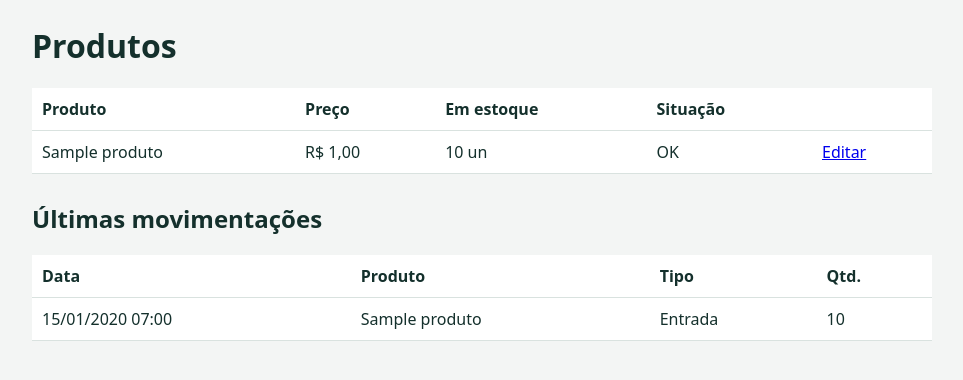
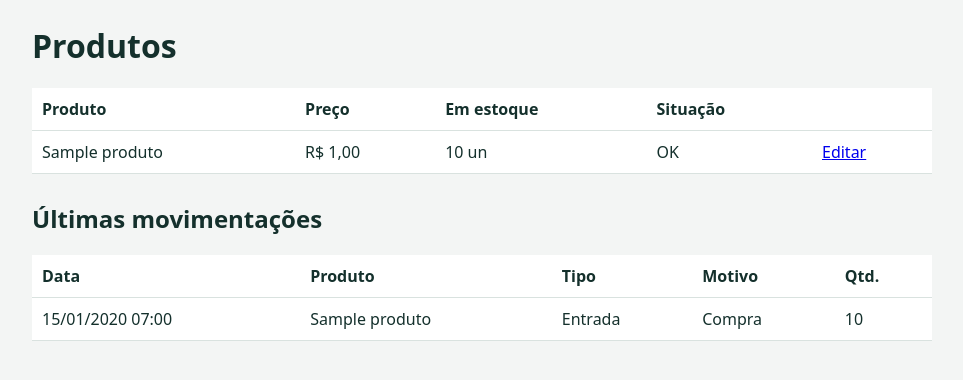
Before and after one commit to Joesants/MiniGestor, a Django app: page / in a window 1280 px wide. Shown: the part 50-430 px from the top of the page, without its empty margins (158-1121 px from the left). Run offline with Django 5.2, Linux system fonts and the light colour scheme; tables that the repository leaves empty hold one stand-in row (values such as "Sample post").

Commit message:
Adiciona motivo nas movimentações

```diff
--- a/estoque/form.py
+++ b/estoque/form.py
@@ -6,9 +6,10 @@ from .models import Movimentacao
 class MovimentacaoForm(forms.ModelForm):
     class Meta:
         model = Movimentacao
-        fields = ["produto", "tipo", "quantidade"]
+        fields = ["produto", "tipo", "motivo", "quantidade"]
 
     def __init__(self, *args, **kwargs):
         super().__init__(*args, **kwargs)
         self.fields["produto"].empty_label = "Selecione o produto"
         self.fields["tipo"].choices = [("", "Selecione o tipo")] + list(Movimentacao.TIPOS)
+        self.fields["motivo"].choices = [("", "Selecione o motivo")] + list(Movimentacao.MOTIVOS)
--- a/estoque/models.py
+++ b/estoque/models.py
@@ -28,12 +28,20 @@ class Movimentacao(models.Model):
     ENTRADA = "E"
     SAIDA = "S"
     TIPOS = [(ENTRADA, "Entrada"), (SAIDA, "Saída")]
+    MOTIVOS = [
+        ("compra", "Compra"),
+        ("uso", "Uso / venda"),
+        ("perda", "Perda"),
+        ("vencimento", "Vencimento"),
+        ("ajuste", "Ajuste de contagem"),
+    ]
 
     produto = models.ForeignKey(Produto, on_delete=models.PROTECT, related_name="movimentacoes")
     tipo = models.CharField(max_length=1, choices=TIPOS)
     quantidade = models.DecimalField(
         max_digits=10, decimal_places=2, validators=[MinValueValidator(Decimal("0.01"))]
     )
+    motivo = models.CharField(max_length=10, choices=MOTIVOS, blank=True)
     criado_em = models.DateTimeField(auto_now_add=True)
 
     class Meta:
--- a/estoque/templates/estoque/produto_list.html
+++ b/estoque/templates/estoque/produto_list.html
@@ -18,11 +18,17 @@
 
 <h2>Últimas movimentações</h2>
 <table>
-  <tr><th>Data</th><th>Produto</th><th>Tipo</th><th>Qtd.</th></tr>
+  <tr><th>Data</th><th>Produto</th><th>Tipo</th><th>Motivo</th><th>Qtd.</th></tr>
   {% for m in movimentacoes %}
-  <tr><td>{{ m.criado_em|date:"d/m/Y H:i" }}</td><td>{{ m.produto }}</td><td>{{ m.get_tipo_display }}</td><td>{{ m.quantidade|floatformat:"-2" }}</td></tr>
+  <tr>
+    <td>{{ m.criado_em|date:"d/m/Y H:i" }}</td>
+    <td>{{ m.produto }}</td>
+    <td>{{ m.get_tipo_display }}</td>
+    <td>{{ m.get_motivo_display }}</td>
+    <td>{{ m.quantidade|floatformat:"-2" }}</td>
+  </tr>
   {% empty %}
-  <tr><td colspan="4">Sem movimentações.</td></tr>
+  <tr><td colspan="5">Sem movimentações.</td></tr>
   {% endfor %}
 </table>
 {% endblock %}
--- a/estoque/views.py
+++ b/estoque/views.py
@@ -1,9 +1,8 @@
 from django.urls import reverse_lazy
 from django.views.generic import CreateView, ListView, UpdateView
 
+from .form import MovimentacaoForm
 from .models import Movimentacao, Produto
-
-from .form import MovimentacaoForm
 
 
 class ProdutoListView(ListView):
@@ -24,16 +23,17 @@ class ProdutoCreateView(CreateView):
     extra_context = {"titulo": "Novo produto"}
 
 
+class ProdutoUpdateView(UpdateView):
+    model = Produto
+    fields = ["nome", "unidade", "preco", "estoque_minimo"]
+    template_name = "estoque/form.html"
+    success_url = reverse_lazy("produto_list")
+    extra_context = {"titulo": "Editar produto"}
+
+
 class MovimentacaoCreateView(CreateView):
     model = Movimentacao
     form_class = MovimentacaoForm
     template_name = "estoque/form.html"
     success_url = reverse_lazy("produto_list")
     extra_context = {"titulo": "Registrar entrada ou saída"}
-
-class ProdutoUpdateView(UpdateView):
-    model = Produto
-    fields = ["nome", "unidade", "preco", "estoque_minimo"]
-    template_name = "estoque/form.html"
-    success_url = reverse_lazy("produto_list")
-    extra_context = {"titulo": "Editar produto"}
```
Also changed, not shown: estoque/migrations/0005_movimentacao_motivo.py (added).
